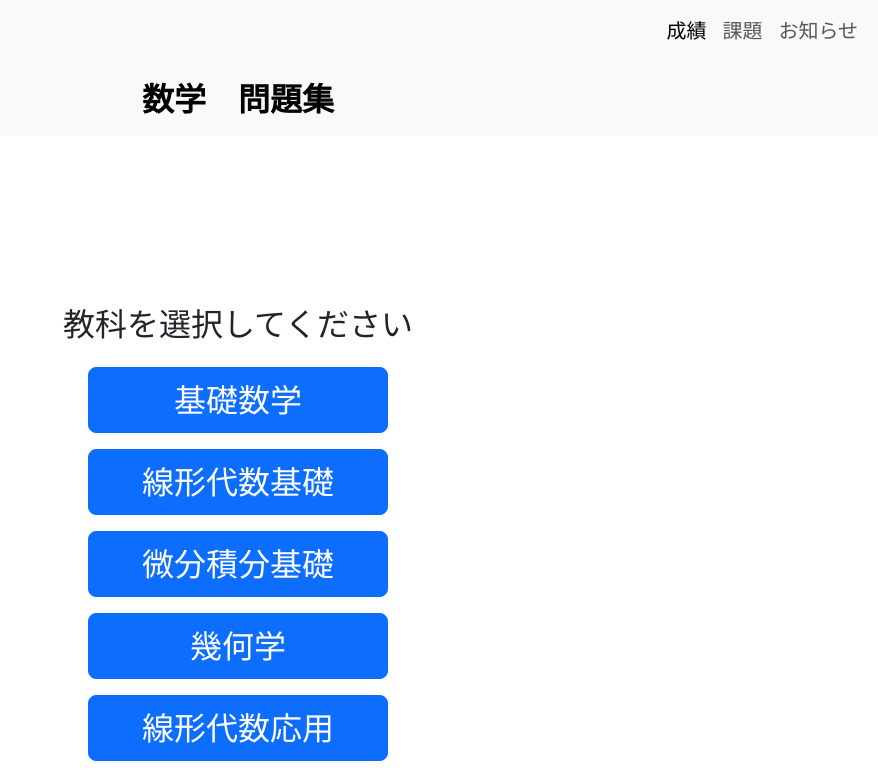
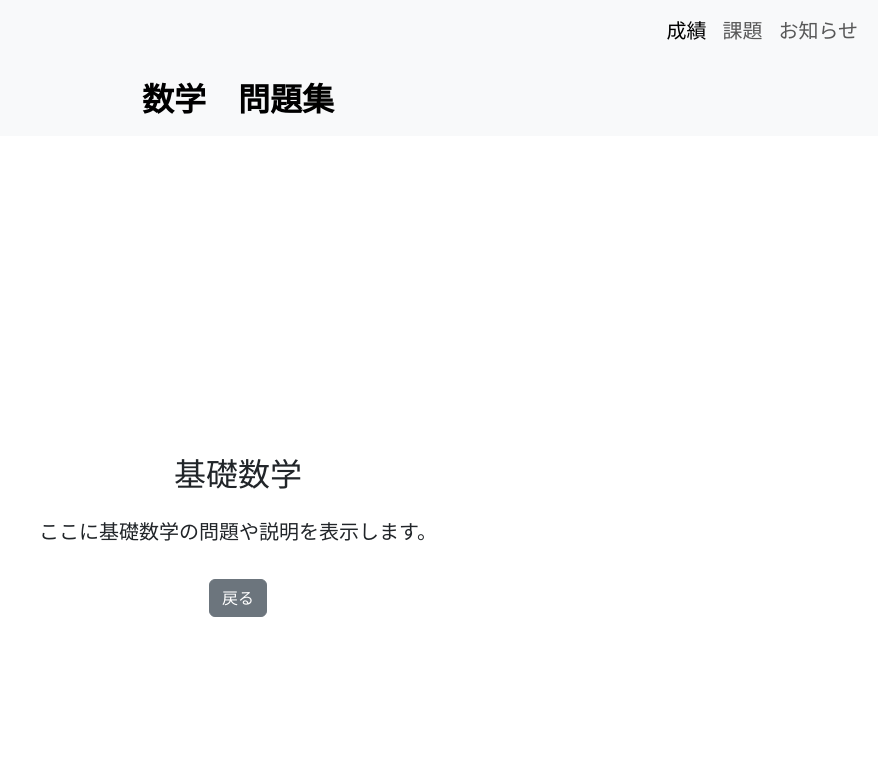
Before and after one commit to Marble0605/sample, a plain HTML site: page index.html in a window 1280 px wide. Both pictures are taken after a click on the button "基礎数学". Shown: the whole page, without its empty margins (402-1280 px from the left). Drawn offline with nearby package versions, Linux system fonts and the light colour scheme.

Commit message:
基礎数学のボタンを押したら別の画面に移動するようにした

```diff
--- a/index.html
+++ b/index.html
@@ -43,14 +43,13 @@
     <a class="navbar-brand fw-bold mx-auto fs-2" href="#">数学　問題集</a>
   </div>
 </nav>
-
 <!-- 中央に配置 -->
-<div class="d-flex justify-content-center align-items-center flex-column vh-100">
+<div id="main-content" class="d-flex justify-content-center align-items-center flex-column vh-100">
   <h2 class="mb-4 text-center">教科を選択してください</h2>
 
   <!-- スクロール可能なボタンリスト -->
   <div class="scroll-box d-grid gap-3">
-    <button class="btn btn-primary btn-lg w-100 fs-2">基礎数学</button>
+    <button id="basic-math-btn" class="btn btn-primary btn-lg w-100 fs-2">基礎数学</button>
     <button class="btn btn-primary btn-lg w-100 fs-2">線形代数基礎</button>
     <button class="btn btn-primary btn-lg w-100 fs-2">微分積分基礎</button>
     <button class="btn btn-primary btn-lg w-100 fs-2">幾何学</button>
@@ -62,5 +61,17 @@
 </div>
 
 <script src="https://cdn.jsdelivr.net/npm/bootstrap@5.3.0/dist/js/bootstrap.bundle.min.js"></script>
+<script>
+  document.getElementById('basic-math-btn').addEventListener('click', function() {
+    document.getElementById('main-content').innerHTML = `
+      <h2 class="mb-4 text-center">基礎数学</h2>
+      <p>ここに基礎数学の問題や説明を表示します。</p>
+      <button class="btn btn-secondary mt-3" id="back-btn">戻る</button>
+    `;
+    document.getElementById('back-btn').addEventListener('click', function() {
+      location.reload();
+    });
+  });
+</script>
 </body>
 </html>
```
